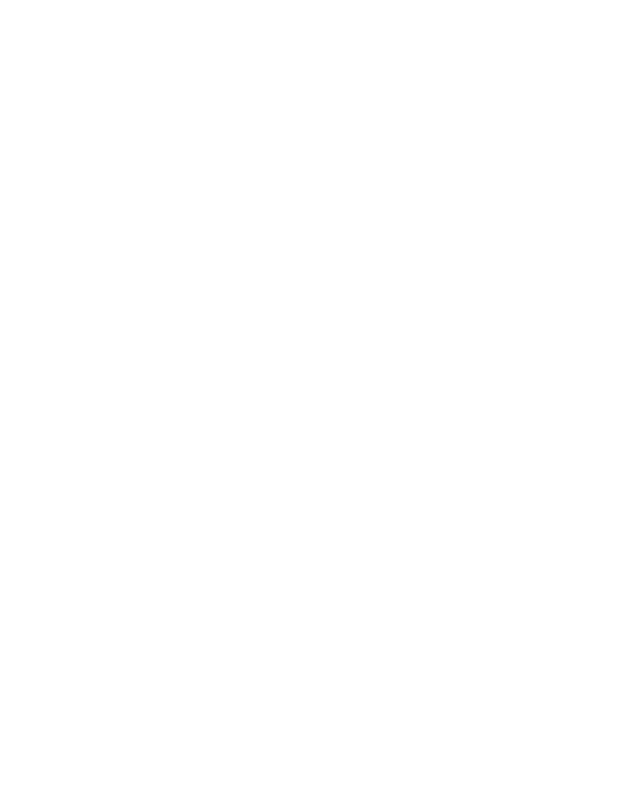
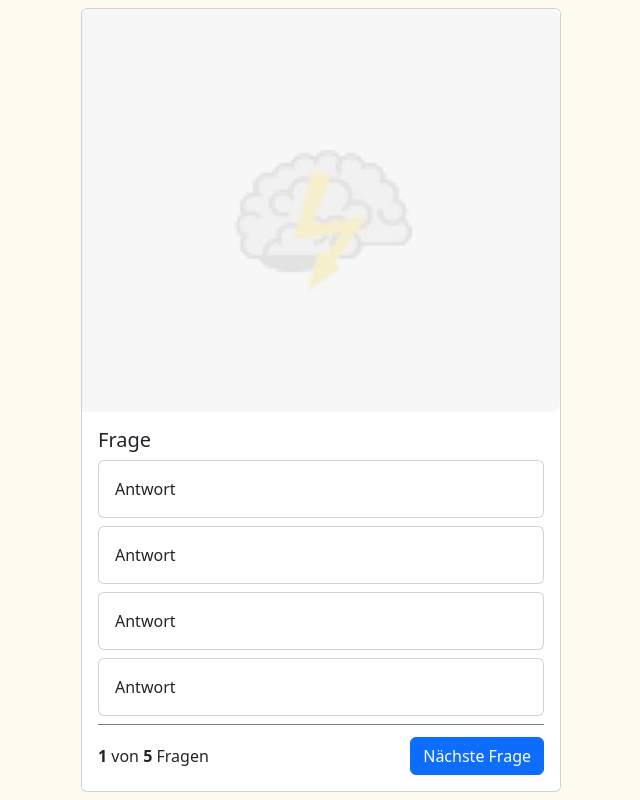
Before and after one commit to PatrickKanert/QuizzApp, a plain HTML site: page index.html in a window 1280 px wide. Shown: the whole page, without its empty margins (319-959 px from the left). Drawn offline with nearby package versions, Linux system fonts and the light colour scheme.

Commit message:
quizCardCreated

```diff
--- a/index.html
+++ b/index.html
@@ -1,14 +1,82 @@
 <!DOCTYPE html>
 <html lang="en">
+
 <head>
     <meta charset="UTF-8">
     <meta name="viewport" content="width=device-width, initial-scale=1.0">
     <title>QuizApp</title>
     <link rel="stylesheet" href="./style.css">
-    <link rel="stylesheet" href="./node_modules/bootstrap/dist/css/bootstrap-reboot.min.css">
     <script src="./script.js"></script>
+
+    <!--Bootstrap files-->
+    <link href="https://cdn.jsdelivr.net/npm/bootstrap@5.3.3/dist/css/bootstrap.min.css" rel="stylesheet"
+        integrity="sha384-QWTKZyjpPEjISv5WaRU9OFeRpok6YctnYmDr5pNlyT2bRjXh0JMhjY6hW+ALEwIH" crossorigin="anonymous">
+    <script src="https://cdn.jsdelivr.net/npm/bootstrap@5.3.3/dist/js/bootstrap.bundle.min.js"
+        integrity="sha384-YvpcrYf0tY3lHB60NNkmXc5s9fDVZLESaAA55NDzOxhy9GkcIdslK1eN7N6jIeHz"
+        crossorigin="anonymous"></script>
+    <link rel="stylesheet" href="https://cdnjs.cloudflare.com/ajax/libs/font-awesome/6.5.2/css/all.min.css"
+        integrity="sha512-SnH5WK+bZxgPHs44uWIX+LLJAJ9/2PkPKZ5QiAj6Ta86w+fsb2TkcmfRyVX3pBnMFcV7oQPJkl9QevSCWr3W6A=="
+        crossorigin="anonymous" referrerpolicy="no-referrer" />
 </head>
+
 <body>
+<div class="main-container">
 
+    <div class="card quiz-card">
+        <img src="./img/brainbg.jpg" class="card-img-top">
+        <div class="card-body">
+          <h5 class="card-title">Frage</h5>
+
+          <div class="card mb-2">
+            <div class="card-body">
+              Antwort
+            </div>
+          </div><div class="card mb-2">
+            <div class="card-body">
+              Antwort
+            </div>
+          </div><div class="card mb-2">
+            <div class="card-body">
+              Antwort
+            </div>
+          </div><div class="card mb-2">
+            <div class="card-body">
+              Antwort
+            </div>
+          </div>
+
+          <div class="question-footer">
+            <span>
+                <b>1</b> von <b>5</b> Fragen
+            </span>
+            <button class="btn btn-primary">Nächste Frage</button>
+          </div>
+
+        </div>
+
+    </div>
+</div>
 </body>
+
 </html>
+
+
+<!-- <div class="container-fluid">
+    <div class="row">
+        <div class="col-auto min-vh-100 bg-dark">
+            <div class="pt-4 pb-1 px-2 d-flex flex-column align-items-center">
+                    <img class="header-img" src="./img/brain result.png" alt="">
+                    <span class="fs-4 d-sm-inline text-white">QuizApp</span>
+                </a>
+            </div>
+            <hr class="text-white">
+            <ul class="nav nav-pills flex-column mb-auto">
+                <li class="nav-item">
+                        <span class="text-white">HTML</span>
+                    </a>
+                </li>
+            </ul>
+
+        </div>
+    </div>
+</div> -->
--- a/package.json
+++ /dev/null
@@ -1,5 +0,0 @@
-{
-  "dependencies": {
-    "bootstrap": "^5.3.3"
-  }
-}
--- a/style.css
+++ b/style.css
@@ -0,0 +1,23 @@
+body {
+    background-color: #FEFAEF !important;
+    min-height: 100vh;
+}
+
+.main-container {
+    display: flex;
+    justify-content: center;
+    align-items: center;
+    min-height: 100vh;
+}
+
+.quiz-card {
+    width: 30rem;
+}
+
+.question-footer {
+    border-top: 1px solid rgba(0,0,0,0.5);
+    display: flex;
+    justify-content: space-between;
+    align-items: center;
+    padding-top: 12px;
+}
```
Also changed, not shown: img/Option 1 Copy 12.jpg (added), img/Option 1 Copy 15.jpg (added), img/Option 1 Copy 16.jpg (added), img/Option 1 Copy 17.jpg (added), img/brain result.png (added), img/brainbg.jpg (added), img/logo.png (added), img/tropy.png (added), 1 other file.
